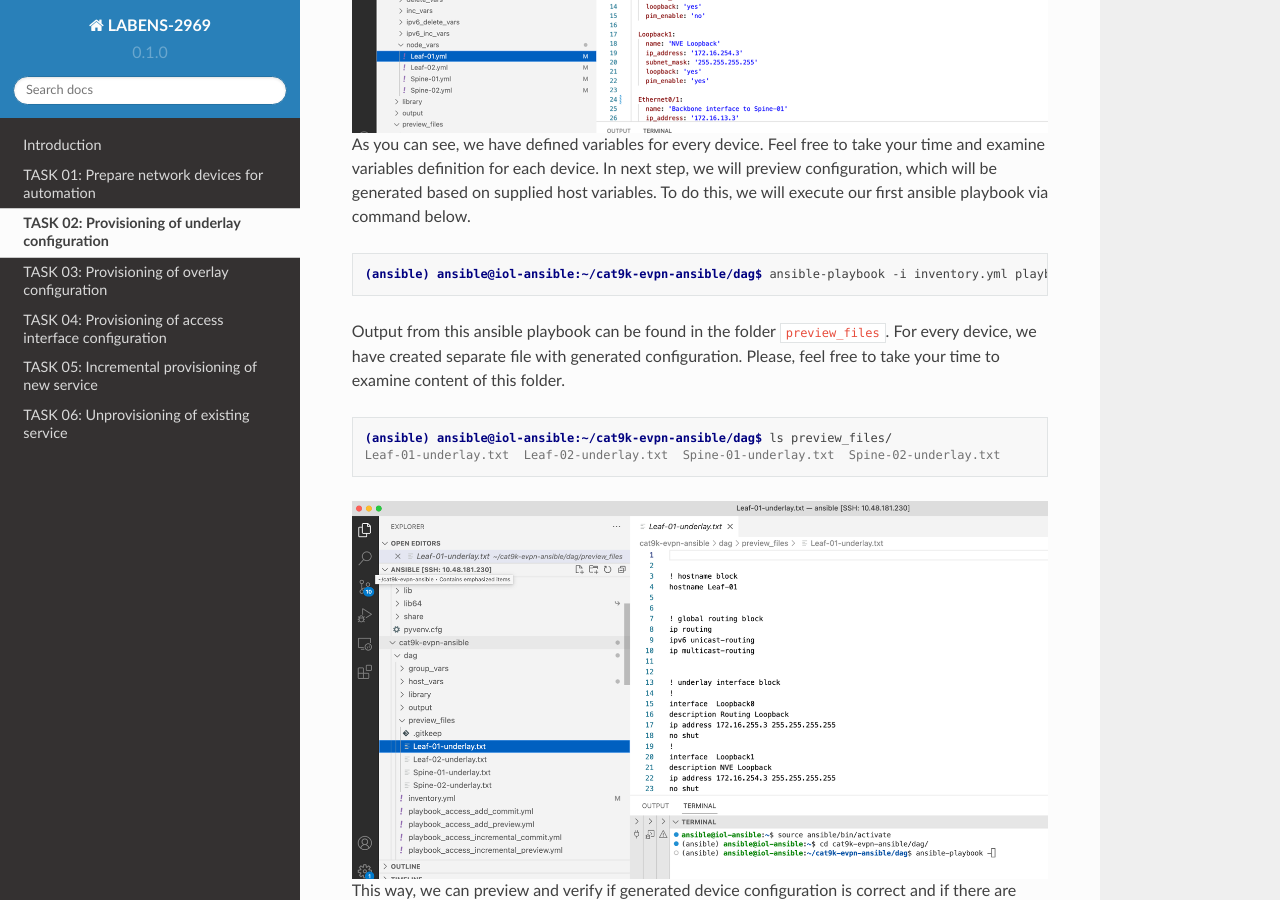
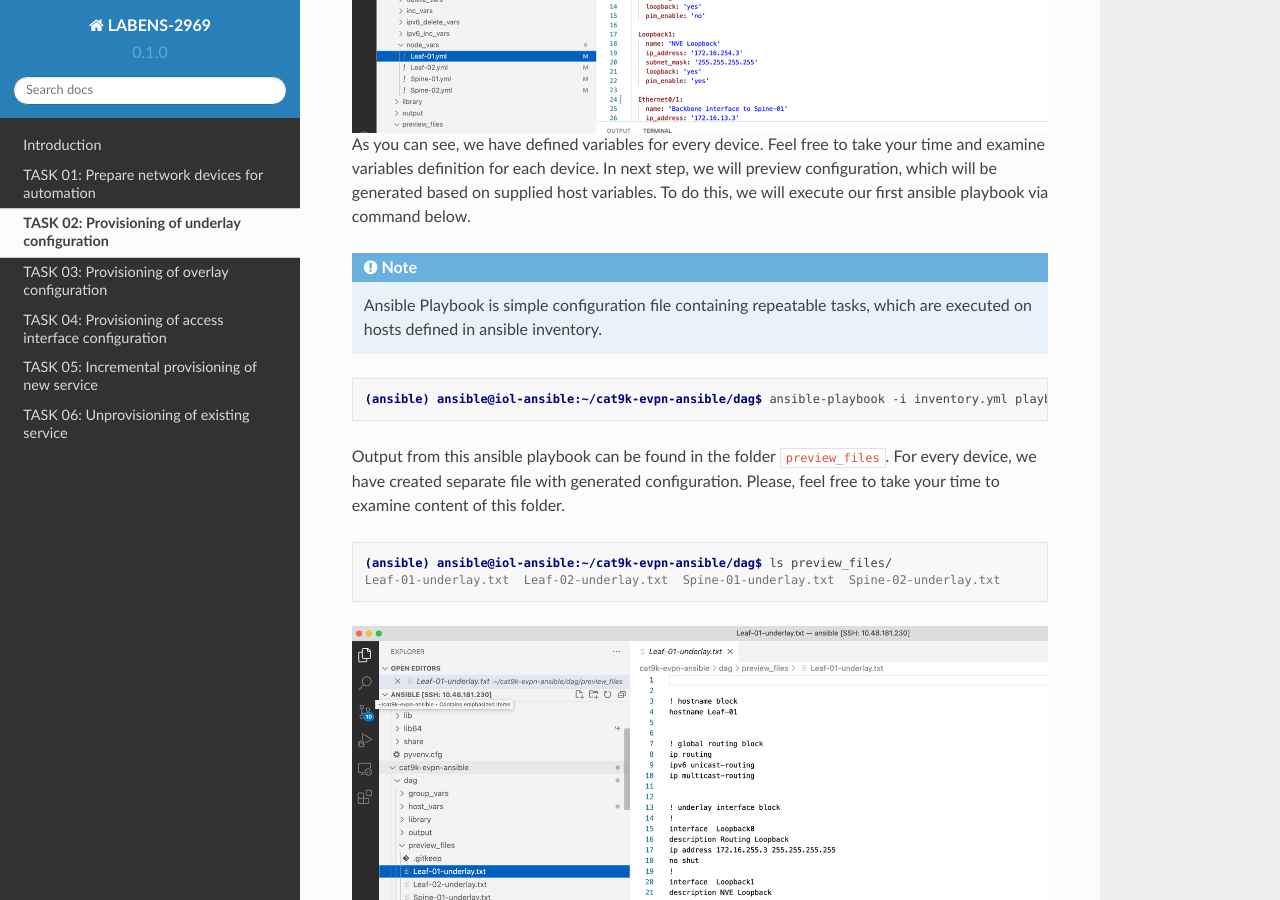
Before and after one commit to dvishchu/labens-2969, a Sphinx documentation site: the page built from docs/source/task_02.rst, in a window 1280 px wide and 900 px high, scrolled down 777 px. Built offline with Sphinx 7.4.7 and the Read the Docs theme 2.0.0, drawn with Linux system fonts in a browser that asks for light colours.

Commit message:
Adding ansible playbook note in task 02

```diff
--- a/docs/source/task_02.rst
+++ b/docs/source/task_02.rst
@@ -16,6 +16,9 @@ Prior we can provision our configuration on devices, we must define variables li
   :align: center
 
 As you can see, we have defined variables for every device. Feel free to take your time and examine variables definition for each device. In next step, we will preview configuration, which will be generated based on supplied host variables. To do this, we will execute our first ansible playbook via command below.
+
+.. note::
+    Ansible Playbook is simple configuration file containing repeatable tasks, which are executed on hosts defined in ansible inventory.
 
 .. code-block:: console
 
```
